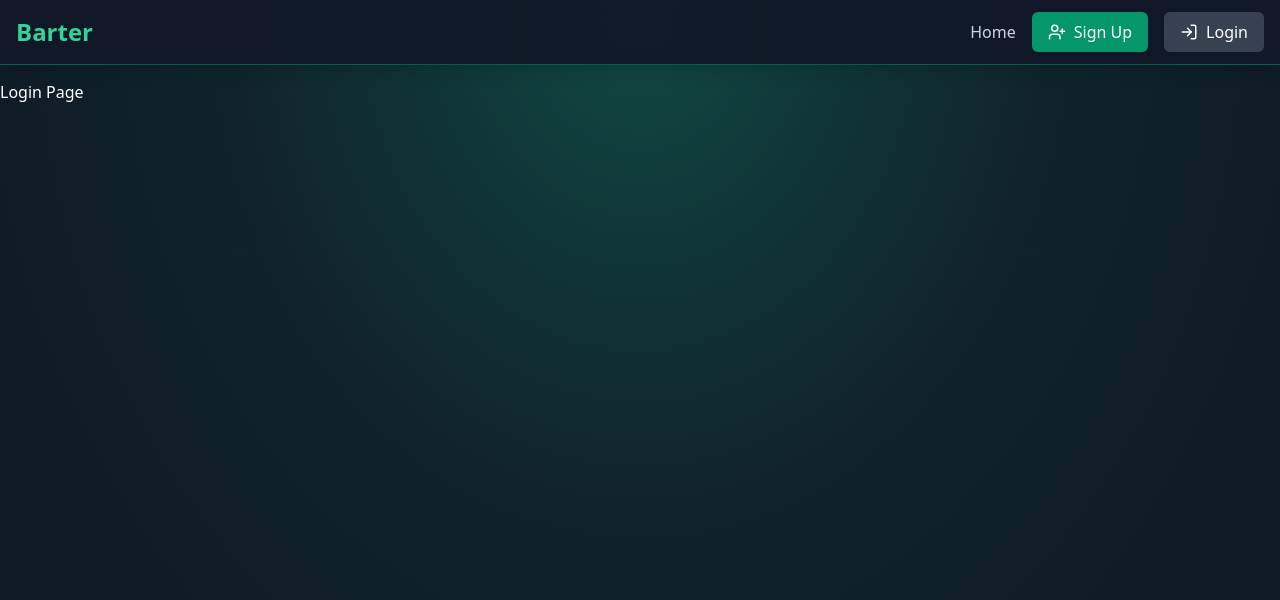
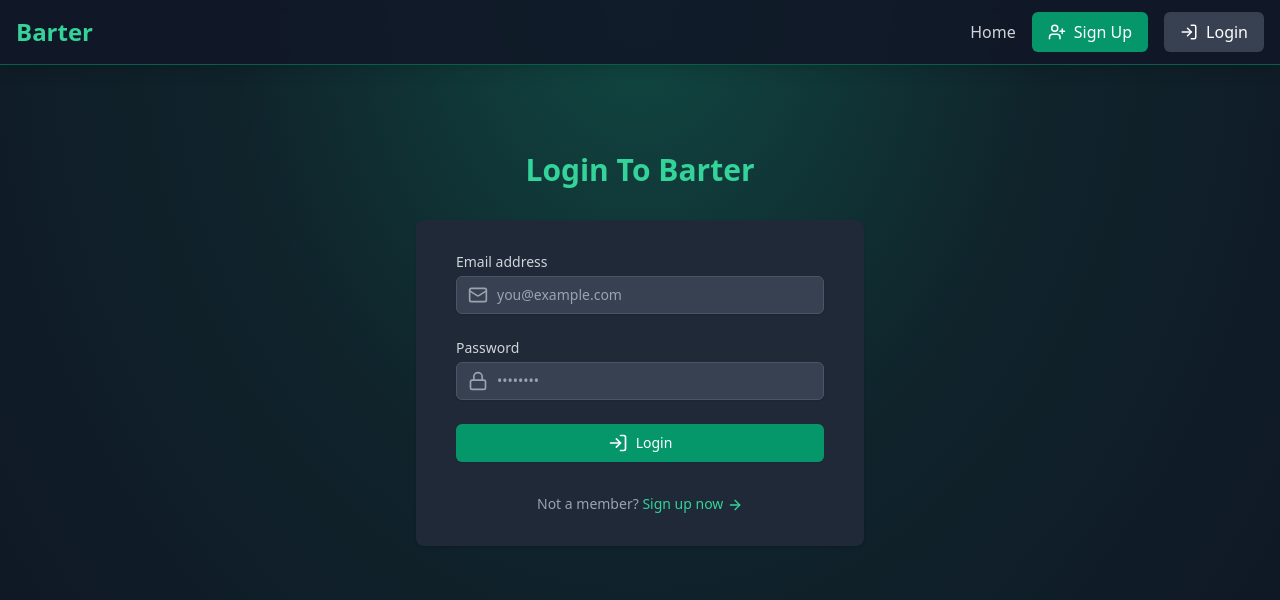
Before and after one commit to rohailramesh/barter-mern-app, a React (Vite) app in the folder frontend/: page /login in a window 1280 px wide. Shown: the top 600 px of the page. Built offline with nearby package versions, Linux system fonts and the light colour scheme; no server answers.

Commit message:
Feat: Auth FE complete

```diff
--- a/frontend/src/App.jsx
+++ b/frontend/src/App.jsx
@@ -6,18 +6,34 @@
 import LoginPage from "./pages/LoginPage";
 import AdminPage from "./pages/AdminPage";
 import CategoryPage from "./pages/CategoryPage";
-import PurchaseSuccessfulPage from "./pages/PurchaseSuccessfulPage";
+import PurchaseSuccessPage from "./pages/PurchaseSuccessPage";
 import PurchaseCancelPage from "./pages/PurchaseCancelPage";
 import CartPage from "./pages/CartPage";
 // Components import
 import Navbar from "./components/Navbar";
 import { Toaster } from "react-hot-toast";
+import LoadingSpinner from "./components/LaodingSpinner";
+//store import
+import { useUserStore } from "./stores/useUserStore";
+import { useCartStore } from "./stores/useCartStore";
+import { useEffect } from "react";
 
 function App() {
-  const userLoggedIn = false;
-  const userLoggedInIsAdmin = false;
+  const { user, checkAuth, checkingAuth } = useUserStore();
+  const { getCartItems } = useCartStore();
+  useEffect(() => {
+    checkAuth();
+  }, [checkAuth]);
+
+  useEffect(() => {
+    if (!user) return;
+
+    getCartItems();
+  }, [getCartItems, user]);
+
+  if (checkingAuth) return <LoadingSpinner />;
+
   return (
-    <>
     <div className="min-h-screen bg-gray-900 text-white relative overflow-hidden">
       {/* Background gradient */}
       <div className="absolute inset-0 overflow-hidden">
@@ -32,44 +48,35 @@
           <Route path="/" element={<HomePage />} />
           <Route
             path="/signup"
-              element={!userLoggedIn ? <SignUpPage /> : <Navigate to="/" />}
+            element={!user ? <SignUpPage /> : <Navigate to="/" />}
           />
           <Route
             path="/login"
-              element={!userLoggedIn ? <LoginPage /> : <Navigate to="/" />}
+            element={!user ? <LoginPage /> : <Navigate to="/" />}
           />
           <Route
-              path="/admin"
+            path="/secret-dashboard"
             element={
-                userLoggedInIsAdmin ? <AdminPage /> : <Navigate to="/login" />
+              user?.role === "admin" ? <AdminPage /> : <Navigate to="/login" />
             }
           />
           <Route path="/category/:category" element={<CategoryPage />} />
           <Route
             path="/cart"
-              element={userLoggedIn ? <CartPage /> : <Navigate to="/login" />}
+            element={user ? <CartPage /> : <Navigate to="/login" />}
           />
           <Route
-              path="/purchase-successful"
-              element={
-                userLoggedIn ? (
-                  <PurchaseSuccessfulPage />
-                ) : (
-                  <Navigate to="/login" />
-                )
-              }
+            path="/purchase-success"
+            element={user ? <PurchaseSuccessPage /> : <Navigate to="/login" />}
           />
           <Route
             path="/purchase-cancel"
-              element={
-                userLoggedIn ? <PurchaseCancelPage /> : <Navigate to="/login" />
-              }
+            element={user ? <PurchaseCancelPage /> : <Navigate to="/login" />}
           />
         </Routes>
       </div>
       <Toaster />
     </div>
-    </>
   );
 }
 
--- a/frontend/src/components/Navbar.jsx
+++ b/frontend/src/components/Navbar.jsx
@@ -1,9 +1,13 @@
 import { ShoppingCart, UserPlus, LogIn, LogOut, Lock } from "lucide-react";
 import { Link } from "react-router-dom";
+import { useUserStore } from "../stores/useUserStore";
+import { useCartStore } from "../stores/useCartStore";
 const Navbar = () => {
-  const userLoggedIn = false;
-  const userLoggedInIsAdmin = false;
-
+  // const user = false;
+  // const isAdmin = false;
+  const { user, logout } = useUserStore();
+  const isAdmin = user?.role === "admin";
+  const { cart } = useCartStore();
   return (
     <header className="fixed top-0 left-0 w-full bg-gray-900 bg-opacity-90 backdrop-blur-md shadow-lg z-40 transition-all duration-300 border-b border-emerald-800">
       <div className="container mx-auto px-4 py-3">
@@ -23,7 +27,7 @@
               Home
             </Link>
             {/* if user is logged in show these links */}
-            {userLoggedIn && (
+            {user && (
               <Link
                 to={"/cart"}
                 className="relative group text-gray-300 hover:text-emerald-400 transition duration-300
@@ -34,24 +38,24 @@
                   size={20}
                 />
                 <span className="hidden sm:inline">Cart</span>
-                <span
+                {/* <span
                   className="absolute -top-2 -left-2 bg-emerald-500 text-white rounded-full px-2 py-0.5
                               text-xs group-hover:bg-emerald-400 transition duration-300 ease-in-out"
                 >
                   3
-                </span>
-                {/* {cart.length > 0 && (
-                              <span
-                                  className='absolute -top-2 -left-2 bg-emerald-500 text-white rounded-full px-2 py-0.5
-                              text-xs group-hover:bg-emerald-400 transition duration-300 ease-in-out'
-                              >
-                                  {cart.length}
-                              </span>
-                          )} */}
+                </span> */}
+                {cart.length > 0 && (
+                  <span
+                    className="absolute -top-2 -left-2 bg-emerald-500 text-white rounded-full px-2 py-0.5
+                              text-xs group-hover:bg-emerald-400 transition duration-300 ease-in-out"
+                  >
+                    {cart.length}
+                  </span>
+                )}
               </Link>
             )}
             {/* if user logged in is admin show the dashboard link */}
-            {userLoggedIn && userLoggedInIsAdmin && (
+            {isAdmin && (
               <Link
                 className="bg-emerald-700 hover:bg-emerald-600 text-white px-3 py-1 rounded-md font-medium
 								 transition duration-300 ease-in-out flex items-center"
@@ -62,12 +66,13 @@
               </Link>
             )}
             {/* display signup/login or logout depending if user is logged in */}
-            {userLoggedIn ? (
+            {user ? (
               <button
                 className="bg-gray-700 hover:bg-gray-600 text-white py-2 px-4
               rounded-md flex items-center transition duration-300 ease-in-out"
                 onClick={() => {
-                  console.log("logout");
+                  // console.log("logout");
+                  logout();
                 }}
               >
                 <LogOut size={18} />
--- a/frontend/src/pages/LoginPage.jsx
+++ b/frontend/src/pages/LoginPage.jsx
@@ -1,11 +1,132 @@
-import React from "react";
+import { useState } from "react";
+import { motion } from "framer-motion";
+import { Link } from "react-router-dom";
+import { LogIn, Mail, Lock, ArrowRight, Loader } from "lucide-react";
+import { useUserStore } from "../stores/useUserStore";
+// import { useNavigate } from "react-router-dom";
+const LoginPage = () => {
+  const [email, setEmail] = useState("");
+  const [password, setPassword] = useState("");
+  const { login, loading } = useUserStore();
+  // const navigate = useNavigate();
 
-const LoginPage = () => {
+  const handleSubmit = (e) => {
+    e.preventDefault();
+    login(email, password);
+    setEmail("");
+    setPassword("");
+    // navigate("/");
+    console.log("Login successful");
+  };
+
   return (
-    <div>
-      <h1>Login Page</h1>
+    <div className="flex flex-col justify-center py-12 sm:px-6 lg:px-8">
+      <motion.div
+        className="sm:mx-auto sm:w-full sm:max-w-md"
+        initial={{ opacity: 0, y: -20 }}
+        animate={{ opacity: 1, y: 0 }}
+        transition={{ duration: 0.8 }}
+      >
+        <h2 className="mt-6 text-center text-3xl font-extrabold text-emerald-400">
+          Login To Barter
+        </h2>
+      </motion.div>
+
+      <motion.div
+        className="mt-8 sm:mx-auto sm:w-full sm:max-w-md"
+        initial={{ opacity: 0, y: 20 }}
+        animate={{ opacity: 1, y: 0 }}
+        transition={{ duration: 0.8, delay: 0.2 }}
+      >
+        <div className="bg-gray-800 py-8 px-4 shadow sm:rounded-lg sm:px-10">
+          <form onSubmit={handleSubmit} className="space-y-6">
+            <div>
+              <label
+                htmlFor="email"
+                className="block text-sm font-medium text-gray-300"
+              >
+                Email address
+              </label>
+              <div className="mt-1 relative rounded-md shadow-sm">
+                <div className="absolute inset-y-0 left-0 pl-3 flex items-center pointer-events-none">
+                  <Mail className="h-5 w-5 text-gray-400" aria-hidden="true" />
+                </div>
+                <input
+                  id="email"
+                  type="email"
+                  required
+                  value={email}
+                  onChange={(e) => setEmail(e.target.value)}
+                  className=" block w-full px-3 py-2 pl-10 bg-gray-700 border border-gray-600
+									rounded-md shadow-sm
+									 placeholder-gray-400 focus:outline-none focus:ring-emerald-500
+									 focus:border-emerald-500 sm:text-sm"
+                  placeholder="you@example.com"
+                />
+              </div>
+            </div>
+
+            <div>
+              <label
+                htmlFor="password"
+                className="block text-sm font-medium text-gray-300"
+              >
+                Password
+              </label>
+              <div className="mt-1 relative rounded-md shadow-sm">
+                <div className="absolute inset-y-0 left-0 pl-3 flex items-center pointer-events-none">
+                  <Lock className="h-5 w-5 text-gray-400" aria-hidden="true" />
+                </div>
+                <input
+                  id="password"
+                  type="password"
+                  required
+                  value={password}
+                  onChange={(e) => setPassword(e.target.value)}
+                  className=" block w-full px-3 py-2 pl-10 bg-gray-700 border border-gray-600
+									rounded-md shadow-sm placeholder-gray-400 focus:outline-none focus:ring-emerald-500 focus:border-emerald-500 sm:text-sm"
+                  placeholder="••••••••"
+                />
+              </div>
+            </div>
+
+            <button
+              type="submit"
+              className="w-full flex justify-center py-2 px-4 border border-transparent
+							rounded-md shadow-sm text-sm font-medium text-white bg-emerald-600
+							 hover:bg-emerald-700 focus:outline-none focus:ring-2 focus:ring-offset-2
+							  focus:ring-emerald-500 transition duration-150 ease-in-out disabled:opacity-50"
+              disabled={loading}
+            >
+              {loading ? (
+                <>
+                  <Loader
+                    className="mr-2 h-5 w-5 animate-spin"
+                    aria-hidden="true"
+                  />
+                  Loading...
+                </>
+              ) : (
+                <>
+                  <LogIn className="mr-2 h-5 w-5" aria-hidden="true" />
+                  Login
+                </>
+              )}
+            </button>
+          </form>
+
+          <p className="mt-8 text-center text-sm text-gray-400">
+            Not a member?{" "}
+            <Link
+              to="/signup"
+              className="font-medium text-emerald-400 hover:text-emerald-300"
+            >
+              Sign up now <ArrowRight className="inline h-4 w-4" />
+            </Link>
+          </p>
+        </div>
+      </motion.div>
     </div>
   );
 };
-
 export default LoginPage;
--- /dev/null
+++ b/frontend/src/pages/PurchaseSuccessPage.jsx
@@ -0,0 +1,7 @@
+import React from "react";
+
+const PurchaseSuccessPage = () => {
+  return <div>Purchase Successful Page</div>;
+};
+
+export default PurchaseSuccessPage;
--- a/frontend/src/pages/SignUpPage.jsx
+++ b/frontend/src/pages/SignUpPage.jsx
@@ -3,9 +3,9 @@
 import { UserPlus, Mail, Lock, User, ArrowRight, Loader } from "lucide-react";
 import { motion } from "framer-motion";
 import { useUserStore } from "../stores/useUserStore";
-import { useNavigate } from "react-router";
+// import { useNavigate } from "react-router";
 const SignUpPage = () => {
-  let navigate = useNavigate();
+  // let navigate = useNavigate();
   const [formData, setFormData] = useState({
     name: "",
     email: "",
@@ -25,7 +25,7 @@
       confirmPassword: "",
     });
     //once the form is submitted, reset the form and redirect to the login page using
-    navigate("/login");
+    // navigate("/login");
   };
 
   return (
--- a/frontend/src/stores/useUserStore.js
+++ b/frontend/src/stores/useUserStore.js
@@ -44,7 +44,7 @@
       set({ user: null });
     } catch (error) {
       toast.error(
-        error.response.data.message || "An error occurred during logout"
+        error.response?.data?.message || "An error occurred during logout"
       );
     }
   },
```
Also changed, not shown: frontend/src/components/LaodingSpinner.jsx (+11 -5 lines), frontend/src/pages/PurchaseSuccessfulPage.jsx (deleted, +0 -11 lines). Lines whose indentation alone changed are shown as unchanged.
